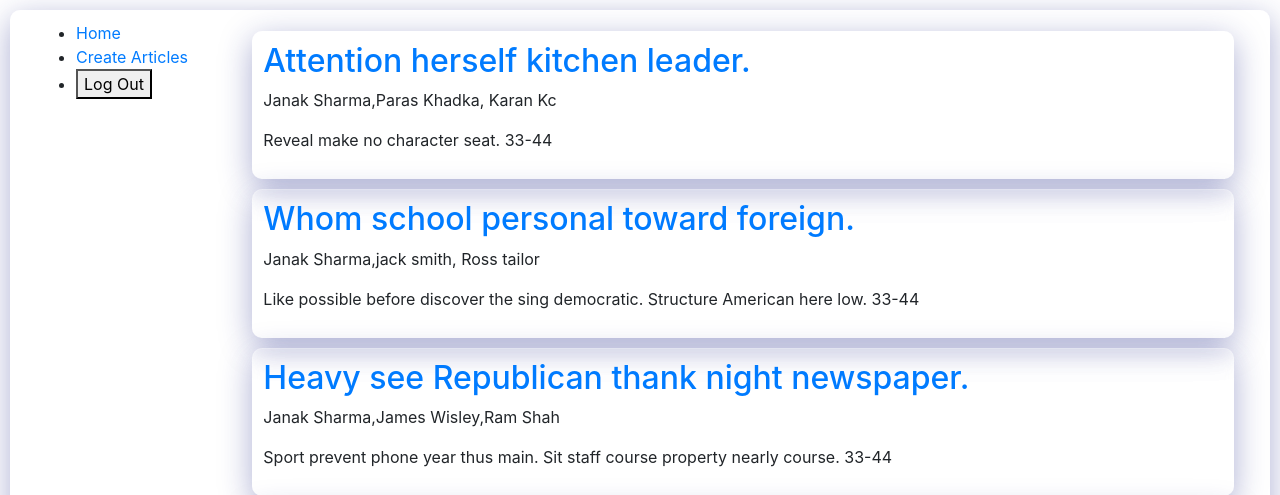
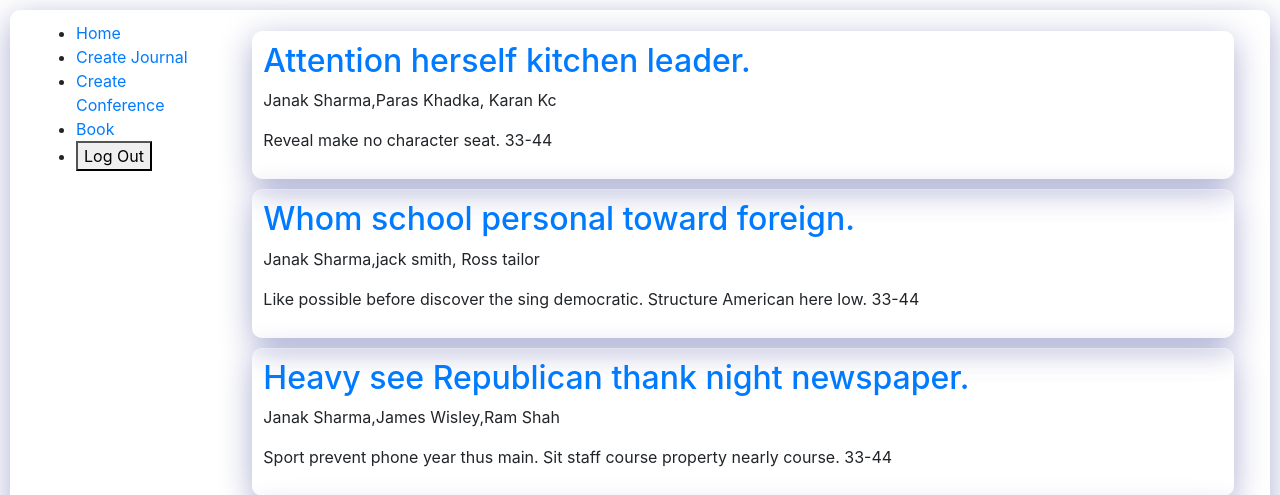
Before and after one commit to mnjkhtri/Publication-Repository, a Django app: page / in a window 1280 px wide. Shown: the top 495 px of the page. Run offline with Django 3.2, Linux system fonts and the light colour scheme; a user stored in the database is signed in; data comes from the database, SQL or seed files in the repository; both versions use the stored data as it was after the commit; some libraries are stand-ins or nearby versions.

Commit message:
added conference ,book and worked on bibtex upload for those

```diff
--- a/DjangoBlog/DjangoBlog/templates/base_layout.html
+++ b/DjangoBlog/DjangoBlog/templates/base_layout.html
@@ -18,7 +18,9 @@
             <ul>
                 {% if user.is_authenticated %}
                 <li><a href="{% url 'article:list'%}">Home</a></li>
-             <li><a href="{% url 'article:create'%}">Create Articles</a></li>
+             <li><a href="{% url 'article:create' type='journal'%}">Create Journal</a></li>
+             <li><a href="{% url 'article:create' type='conference'%}">Create Conference</a></li>
+             <li><a href="{% url 'article:create' type='Book'%}">Book </a></li>
 
               <li>
                   <form action="{% url 'accounts:logout' %}" method="POST">
--- a/DjangoBlog/articles/models.py
+++ b/DjangoBlog/articles/models.py
@@ -36,3 +36,58 @@ class Article(models.Model): #this is like a table with fields
 
     def snippet(self):
         return self.body[:50]+'...'
+
+
+class Book(models.Model):
+    title = models.CharField(max_length=100)
+    slug=models.SlugField()
+    co_authors =models.CharField(max_length=200,help_text="enter coauthors seperated by commas", default=None)
+    pub_date=models.DateField(blank=True,default=None)
+    description =models.TextField(default="No description")
+    author=models.ForeignKey(User,default=None,on_delete=models.DO_NOTHING)
+    co_authors =models.CharField(max_length=200,help_text="enter coauthors seperated by commas", default=None)
+
+
+    edition = models.CharField(max_length=50, null=True, blank=True)
+    isbn = models.CharField(max_length=50, null=True, blank=True)
+    chapters = models.CharField(max_length=50, null=True, blank=True)
+    book_link =models.URLField(default=None)
+
+    def save(self, *args, **kwargs):
+        if not self.slug:
+            self.slug = slugify(self.title)
+        super(Book, self).save(*args, **kwargs)
+
+    def __str__(self): #whenever string version of the instance of this class is demanded, it will return the title
+        return self.title
+
+    def getAuthors(self):
+        return self.author.first_name+' '+self.author.last_name+','+self.co_authors
+
+
+class ConferenceArticle(models.Model):
+    title = models.CharField(max_length=100)
+    slug=models.SlugField()
+    co_authors =models.CharField(max_length=200,help_text="enter coauthors seperated by commas", default=None)
+    pub_date=models.DateField(blank=True,default=None)
+    description =models.TextField(default="No description")
+    author=models.ForeignKey(User,default=None,on_delete=models.DO_NOTHING)
+    co_authors =models.CharField(max_length=200,help_text="enter coauthors seperated by commas", default=None)
+
+    conference_name = models.CharField(max_length=200, null=True, blank=True)
+    location = models.CharField(max_length=50, null=True, blank=True)
+    organised_date = models.DateField(
+        null=True, blank=True)
+
+    conference_link =models.URLField(default=None)
+
+    def save(self, *args, **kwargs):
+        if not self.slug:
+            self.slug = slugify(self.title)
+        super(ConferenceArticle, self).save(*args, **kwargs)
+
+    def __str__(self): #whenever string version of the instance of this class is demanded, it will return the title
+        return self.title
+
+    def getAuthors(self):
+        return self.author.first_name+' '+self.author.last_name+','+self.co_authors
--- a/DjangoBlog/articles/urls.py
+++ b/DjangoBlog/articles/urls.py
@@ -21,9 +21,9 @@ from .import views
 
 app_name = 'article'
 urlpatterns = [
-    path('create/',views.article_create,name='create'),
+    path('create/<str:type>',views.article_create,name='create'),
     path('',views.article_list,name='list'),
     path('export-pdf', views.html_to_pdf_view , name="export-pdf"),
-    url('(?P<slug>[\w-]+)',views.article_detail,name='detail'), #name catching block in the url
+    url('showArticle/(?P<slug>[\w-]+)',views.article_detail,name='detail'), #name catching block in the url
 
 ]
--- a/DjangoBlog/articles/views.py
+++ b/DjangoBlog/articles/views.py
@@ -7,7 +7,7 @@ from .import forms
 
 import bibtexparser
 
-#import for pdf export--------------------
+# import for pdf export--------------------
 from django.core.files.storage import FileSystemStorage
 from django.http import HttpResponse
 from io import BytesIO
@@ -17,8 +17,9 @@ from reportlab.lib.styles import getSampleStyleSheet
 from reportlab.lib.units import inch
 from reportlab.pdfgen import canvas
 
+
 def html_to_pdf_view(request):
-    articles =Article.objects.all().order_by('-date')
+    articles = Article.objects.all().order_by('-pub_date')
     response = HttpResponse(content_type='application/pdf')
     response['Content-Disposition'] = 'inline; filename="mypdf.pdf"'
 
@@ -31,7 +32,7 @@ def html_to_pdf_view(request):
         textobject.setFont("Helvetica-Bold", 25)
         textobject.textLine(article.title)
         textobject.setFont("Helvetica", 14)
-        textobject.textLine(article.body)
+        textobject.textLine(article.description)
     p.drawText(textobject)
     p.showPage()
     p.save()
@@ -41,15 +42,13 @@ def html_to_pdf_view(request):
     # buffer.close()
     # response.write(pdf)
 
-    return FileResponse(buffer, as_attachment=False,filename="mypage.pdf")
-#-------------pdf export ends here-----------------------------------------------
+    return FileResponse(buffer, as_attachment=False, filename="mypage.pdf")
+# -------------pdf export ends here-----------------------------------------------
+
 
 def biptexParser(f):
     bib_database = bibtexparser.load(f)
-    return bib_database.entries[0] #returns dict
-
-
-
+    return bib_database.entries[0]  # returns dict
 
 
 def article_list(request):
@@ -58,24 +57,59 @@ def article_list(request):
 
 
 @login_required(login_url='accounts:login')
-def article_create(request):
+def article_create(request, type):
+    '''
+        all form types are handled here
+        form identified according to type parameter of url
+        type= journal: it specifies the journal form is requested
+
+    '''
+    # work pending to do--------
+    # migration of newly created models
+    # handling different forms for different models
+    # load different data from biptex
     biptexForm = forms.BiptexForm()
-    form = forms.CreateArticle()
+    print("type is :"+type)
+    if type == 'journal':
+        print("yes it is journal")
+        form = forms.CreateArticle()
+
+    elif type == 'conference':
+        form = forms.CreateConference()
+
+    elif type == 'Book':
+        form = forms.CreateBook()
+
     if request.method == 'POST':
-        print(request.POST)
+        print("Post request")
         if "bibtexUpload" in request.POST:
+
             print("got biptex")
             biptexForm = forms.BiptexForm(request.POST, request.FILES)
             if biptexForm.is_valid():
                 file_handler = request.FILES['bibtex']
-                result =biptexParser(file_handler)
+                result = biptexParser(file_handler)
                 print(result)
-                #we need to provide initials for form in data below
+                data = {'title': result['title'], }
 
-                data = { 'title': result['title'],}
-                form =forms.CreateArticle(initial=data)
+                if type == 'journal':
+                    print("yes it is journal")
+                    form = forms.CreateArticle(initial=data)
+
+                elif type == 'conference':
+                    form = forms.CreateConference(initial=data)
+                elif type == 'Book':
+                    form = forms.CreateBook(initial=data)
         else:
-            form = forms.CreateArticle(request.POST, request.FILES)
+            if type == 'journal':
+                print("yes it is journal")
+                form = forms.CreateArticle(request.POST)
+
+            elif type == 'conference':
+                form = forms.CreateConference(request.POST)
+            elif type == 'Book':
+                form = forms.CreateBook(request.POST)
+            # form = forms.CreateArticle(request.POST, request.FILES)
             if form.is_valid():
                 instance = form.save(commit=False)
                 instance.author = request.user
@@ -83,7 +117,8 @@ def article_create(request):
                 return redirect('article:list')
 
     return render(request, 'article_create.html', {'form': form,
-                                                   "biptex": biptexForm})
+                                                   "biptex": biptexForm,
+                                                   'type':type})
 
 
 def article_detail(request, slug):
```
Also changed, not shown: DjangoBlog/articles/forms.py (+20 -0 lines), DjangoBlog/articles/templates/article_create.html (+4 -3 lines), DjangoBlog/articles/migrations/0006_book_conferencearticle.py (added), DjangoBlog/db.sqlite3.
